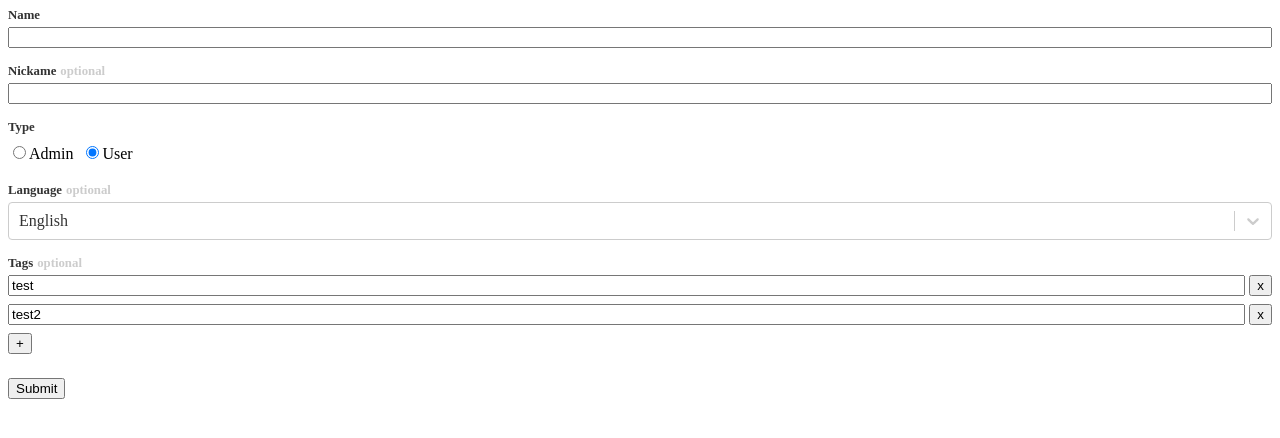
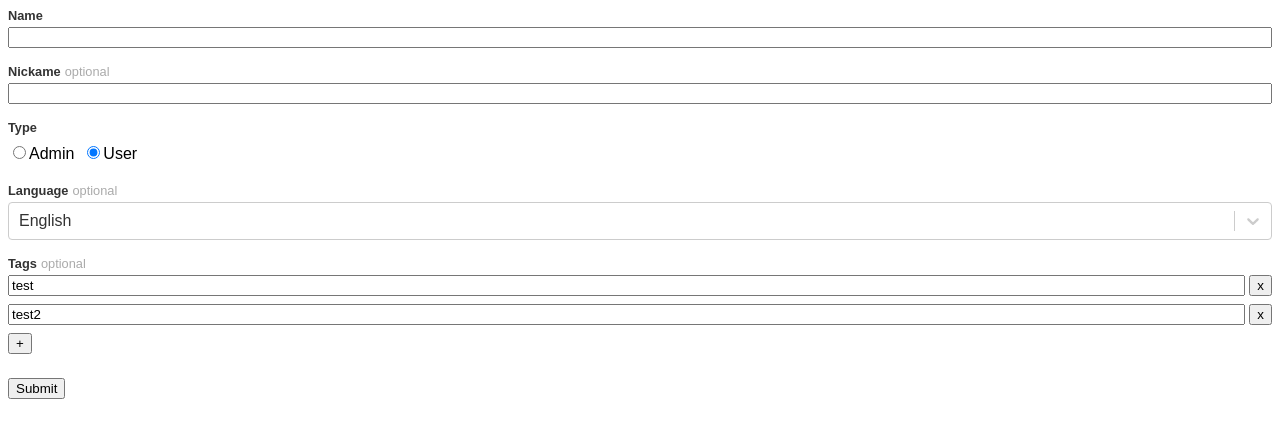
Before and after one commit to MssKnd/facade-form, a React (Vite) app: page / in a window 1280 px wide. Shown: the top 438 px of the page. Built offline with nearby package versions, Linux system fonts and the light colour scheme.

Commit message:
fix style

```diff
--- a/src/form/create-form.tsx
+++ b/src/form/create-form.tsx
@@ -75,6 +75,7 @@ const createForm = <Values extends Record<string, any>>(
 const style = css`
 	display: grid;
 	gap: 24px;
+	font-family: sans-serif;
 `;
 
 export { createForm, type BaseFieldProps, type FieldProps };
--- a/src/form/fields/BaseField.tsx
+++ b/src/form/fields/BaseField.tsx
@@ -57,7 +57,8 @@ const styles = {
 		&:has(input:not(:required)) {
 			label::after {
 				content: "optional";
-				color: #ccc;
+				font-weight: normal;
+				color: #aaa;
 			}
 		}
 	`,
```
